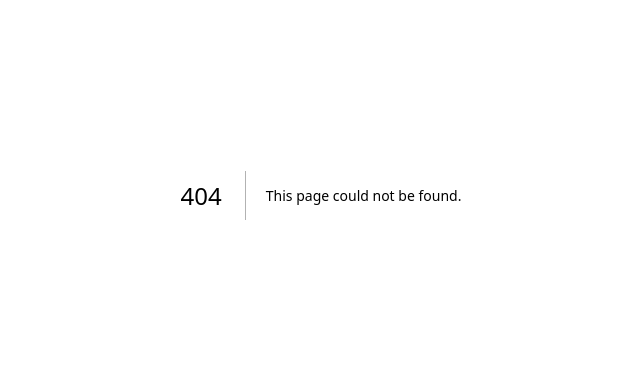
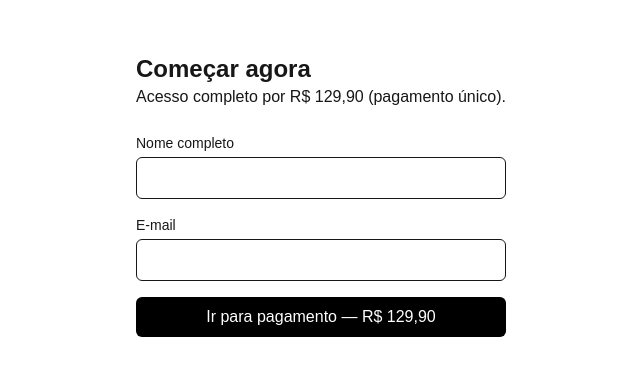
Before and after one commit to richarddsr21/faturio, a Next.js app: page /checkout in a window 1280 px wide. Before the commit this address had no page. Shown: the part 205-580 px from the top of the page, without its empty margins (319-959 px from the left). Built offline with nearby package versions, Linux system fonts and the light colour scheme.

Commit message:
feat(pagamento): fluxo de checkout com Mercado Pago

```diff
--- /dev/null
+++ b/app/checkout/page.tsx
@@ -0,0 +1,73 @@
+"use client";
+
+import { useForm } from "react-hook-form";
+import { zodResolver } from "@hookform/resolvers/zod";
+import { z } from "zod";
+import { useState } from "react";
+import { startCheckout } from "@/lib/actions/checkout";
+
+const formSchema = z.object({
+  name: z.string().min(2, "Informe seu nome completo"),
+  email: z.string().email("Informe um e-mail válido"),
+});
+
+type FormValues = z.infer<typeof formSchema>;
+
+export default function CheckoutPage() {
+  const [serverError, setServerError] = useState<string | null>(null);
+  const {
+    register,
+    handleSubmit,
+    formState: { errors, isSubmitting },
+  } = useForm<FormValues>({ resolver: zodResolver(formSchema) });
+
+  async function onSubmit(values: FormValues) {
+    setServerError(null);
+    const result = await startCheckout(values);
+    if (!result.success || !result.redirectUrl) {
+      setServerError(result.error ?? "Erro inesperado. Tente novamente.");
+      return;
+    }
+    window.location.href = result.redirectUrl;
+  }
+
+  return (
+    <main className="mx-auto flex min-h-screen max-w-md flex-col justify-center gap-6 px-6">
+      <div>
+        <h1 className="text-2xl font-semibold">Começar agora</h1>
+        <p className="text-muted-foreground">
+          Acesso completo por R$ 129,90 (pagamento único).
+        </p>
+      </div>
+      <form onSubmit={handleSubmit(onSubmit)} className="flex flex-col gap-4">
+        <div>
+          <label htmlFor="name" className="mb-1 block text-sm font-medium">
+            Nome completo
+          </label>
+          <input id="name" {...register("name")} className="w-full rounded-md border px-3 py-2" />
+          {errors.name && <p className="mt-1 text-sm text-red-600">{errors.name.message}</p>}
+        </div>
+        <div>
+          <label htmlFor="email" className="mb-1 block text-sm font-medium">
+            E-mail
+          </label>
+          <input
+            id="email"
+            type="email"
+            {...register("email")}
+            className="w-full rounded-md border px-3 py-2"
+          />
+          {errors.email && <p className="mt-1 text-sm text-red-600">{errors.email.message}</p>}
+        </div>
+        {serverError && <p className="text-sm text-red-600">{serverError}</p>}
+        <button
+          type="submit"
+          disabled={isSubmitting}
+          className="rounded-md bg-black px-4 py-2 text-white disabled:opacity-50"
+        >
+          {isSubmitting ? "Redirecionando..." : "Ir para pagamento — R$ 129,90"}
+        </button>
+      </form>
+    </main>
+  );
+}
--- /dev/null
+++ b/lib/actions/checkout.ts
@@ -0,0 +1,48 @@
+"use server";
+
+import { z } from "zod";
+import { createAdminClient } from "@/lib/supabase/admin";
+import { createMercadoPagoPreference } from "@/lib/mercadopago/client";
+
+const checkoutSchema = z.object({
+  name: z.string().min(2, "Informe seu nome completo"),
+  email: z.string().email("Informe um e-mail válido"),
+});
+
+export interface CheckoutResult {
+  success: boolean;
+  redirectUrl?: string;
+  error?: string;
+}
+
+export async function startCheckout(input: {
+  name: string;
+  email: string;
+}): Promise<CheckoutResult> {
+  const parsed = checkoutSchema.safeParse(input);
+  if (!parsed.success) {
+    return { success: false, error: parsed.error.issues[0].message };
+  }
+
+  const admin = createAdminClient();
+
+  const { data: checkout, error } = await admin
+    .from("pending_checkouts")
+    .insert({ name: parsed.data.name, email: parsed.data.email })
+    .select()
+    .single();
+
+  if (error || !checkout) {
+    return { success: false, error: "Não foi possível iniciar o checkout. Tente novamente." };
+  }
+
+  try {
+    const preference = await createMercadoPagoPreference({
+      externalReference: checkout.id,
+      payerEmail: parsed.data.email,
+    });
+    return { success: true, redirectUrl: preference.init_point };
+  } catch {
+    return { success: false, error: "Não foi possível iniciar o pagamento. Tente novamente." };
+  }
+}
```
